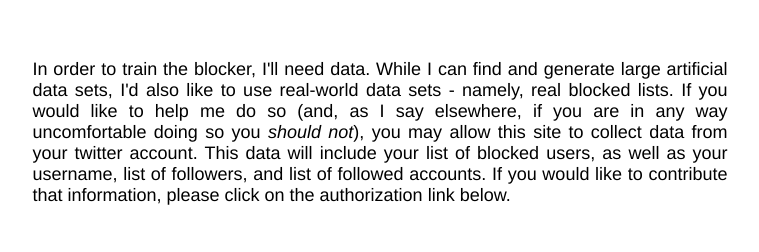
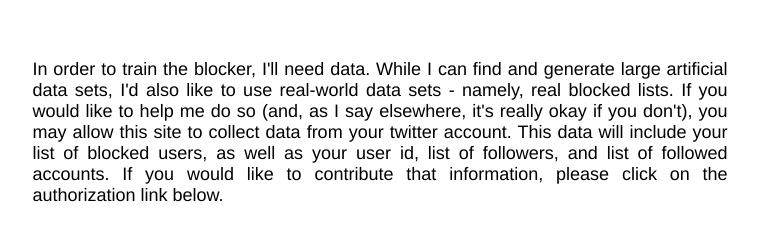
Before and after one commit to CarterCasey/autoblocker, a plain HTML site: page training.html in a window 1280 px wide. Shown: the part 153-405 px from the top of the page, without its empty margins (260-1019 px from the left). Drawn offline with Linux system fonts and the light colour scheme.

Commit message:
Changing wording a bit on training page

```diff
--- a/training.html
+++ b/training.html
@@ -11,7 +11,7 @@
 	<h1>MaxEnt AutoBlocker: Training</h1>
 
 	<div class="description">
-		<p>In order to train the blocker, I'll need data. While I can find and generate large artificial data sets, I'd also like to use real-world data sets - namely, real blocked lists. If you would like to help me do so (and, as I say elsewhere, if you are in any way uncomfortable doing so you <em>should not</em>), you may allow this site to collect data from your twitter account. This data will include your list of blocked users, as well as your username, list of followers, and list of followed accounts. If you would like to contribute that information, please click on the authorization link below.</p>
+		<p>In order to train the blocker, I'll need data. While I can find and generate large artificial data sets, I'd also like to use real-world data sets - namely, real blocked lists. If you would like to help me do so (and, as I say elsewhere, it's really okay if you don't), you may allow this site to collect data from your twitter account. This data will include your list of blocked users, as well as your user id, list of followers, and list of followed accounts. If you would like to contribute that information, please click on the authorization link below.</p>
 	</div>
 
 	<a href="http://home.cartercasey.com:8000/auth/twitter" id="authorize">Authorize</a>
```
